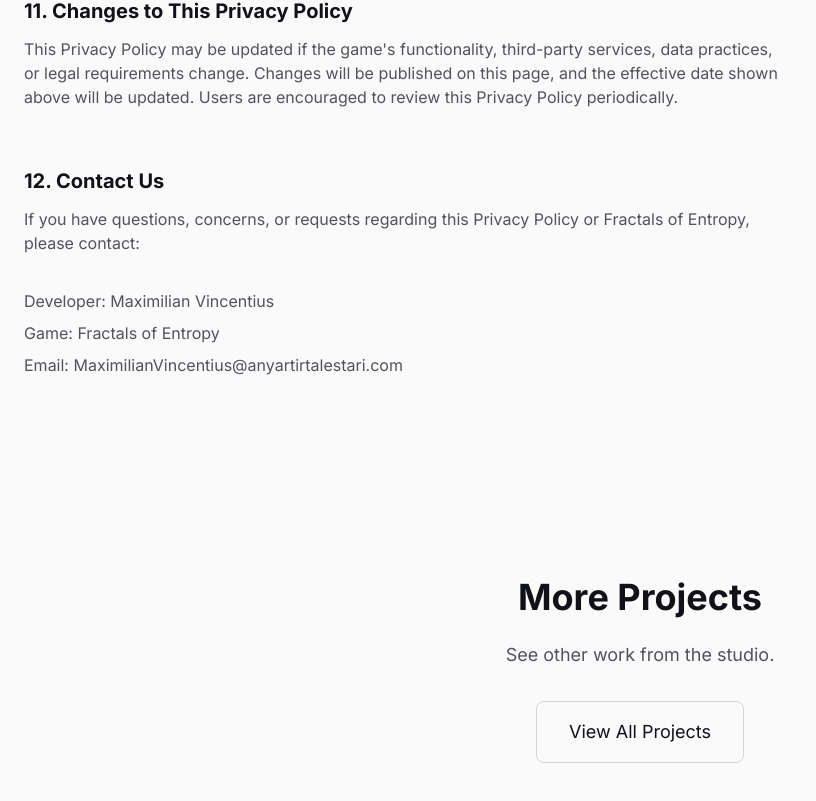
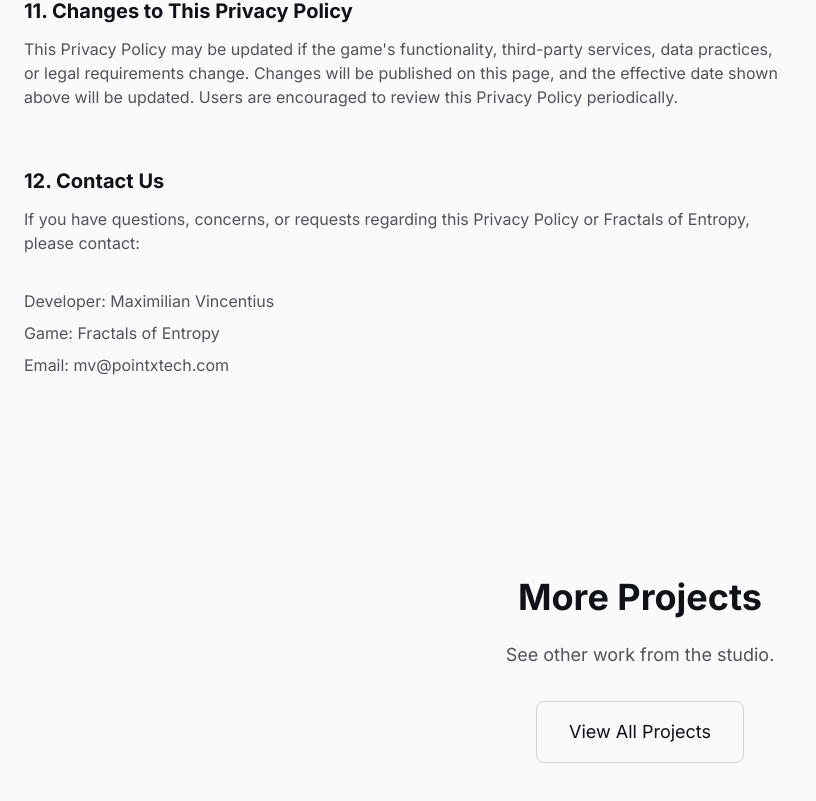
Before and after one commit to maximilianvincentius/pointxtech, a React (Vite) app: page /projects/fractals-of-entropy in a window 1280 px wide. Shown: the part 5979-6780 px from the top of the page, without its empty margins (0-816 px from the left). Built offline with nearby package versions, Linux system fonts and the light colour scheme.

Commit message:
chore(projects): update recepient email

```diff
--- a/src/data/projects.ts
+++ b/src/data/projects.ts
@@ -1,4 +1,4 @@
-import { ProjectType } from '../constants/index.ts';
+import { ProjectType } from "../constants/index.ts";
 import phyxhubImage from "@/assets/phyxhub.webp";
 import fractalsImage from "@/assets/fractals.webp";
 import metroCircuitImage from "@/assets/metro-circuit.webp";
@@ -147,7 +147,7 @@
 
 Developer: Maximilian Vincentius
 Game: Fractals of Entropy
-Email: MaximilianVincentius@anyartirtalestari.com`,
+Email: mv@pointxtech.com`,
   },
   {
     id: "metro-circuit",
@@ -225,6 +225,6 @@
 
 Developer: Maximilian Vincentius
 Game: Metro Circuit
-Email: MaximilianVincentius@anyartirtalestari.com`,
+Email: mv@pointxtech.com`,
   },
 ];
```
Lines whose indentation alone changed are shown as unchanged.
